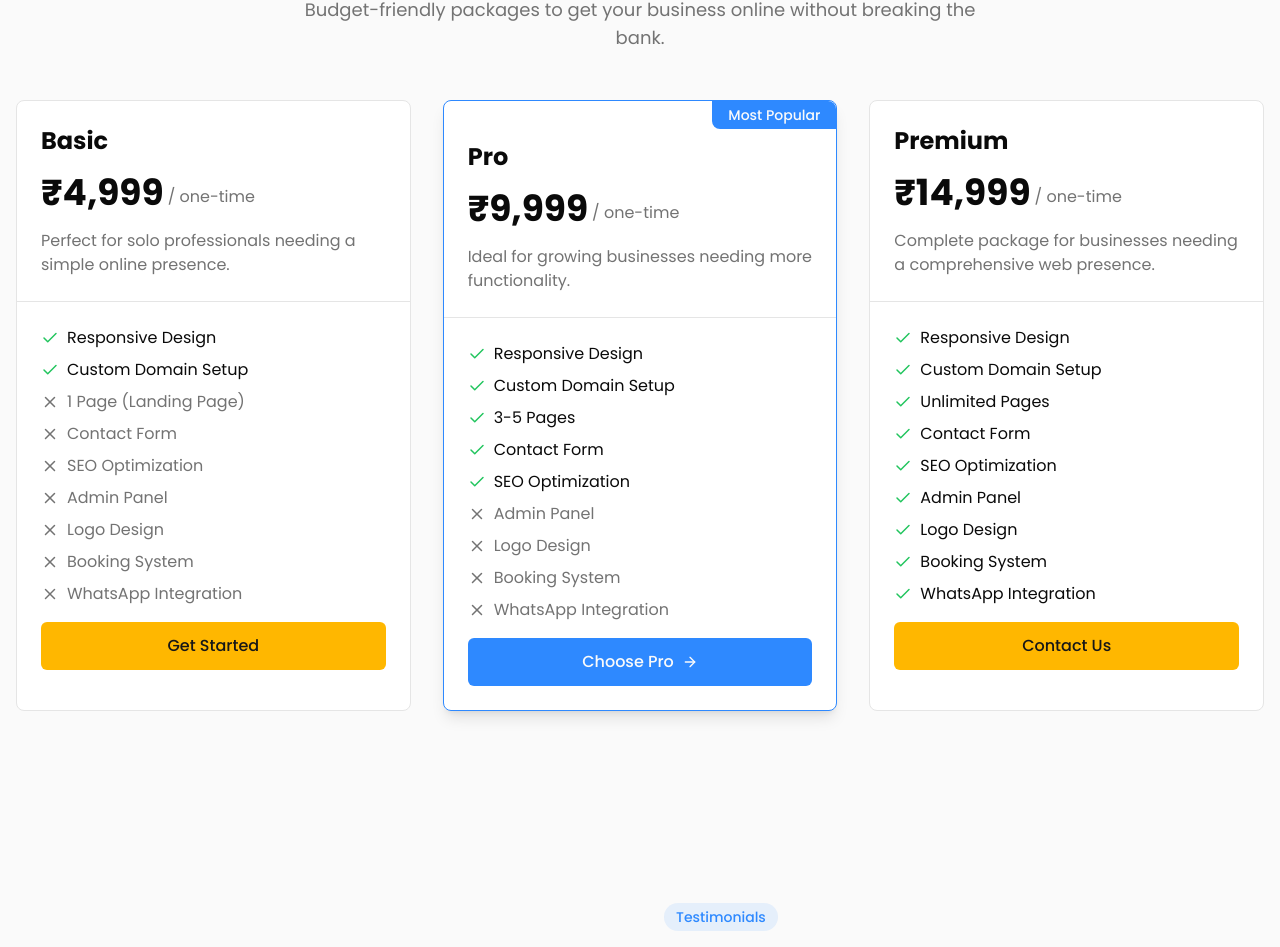
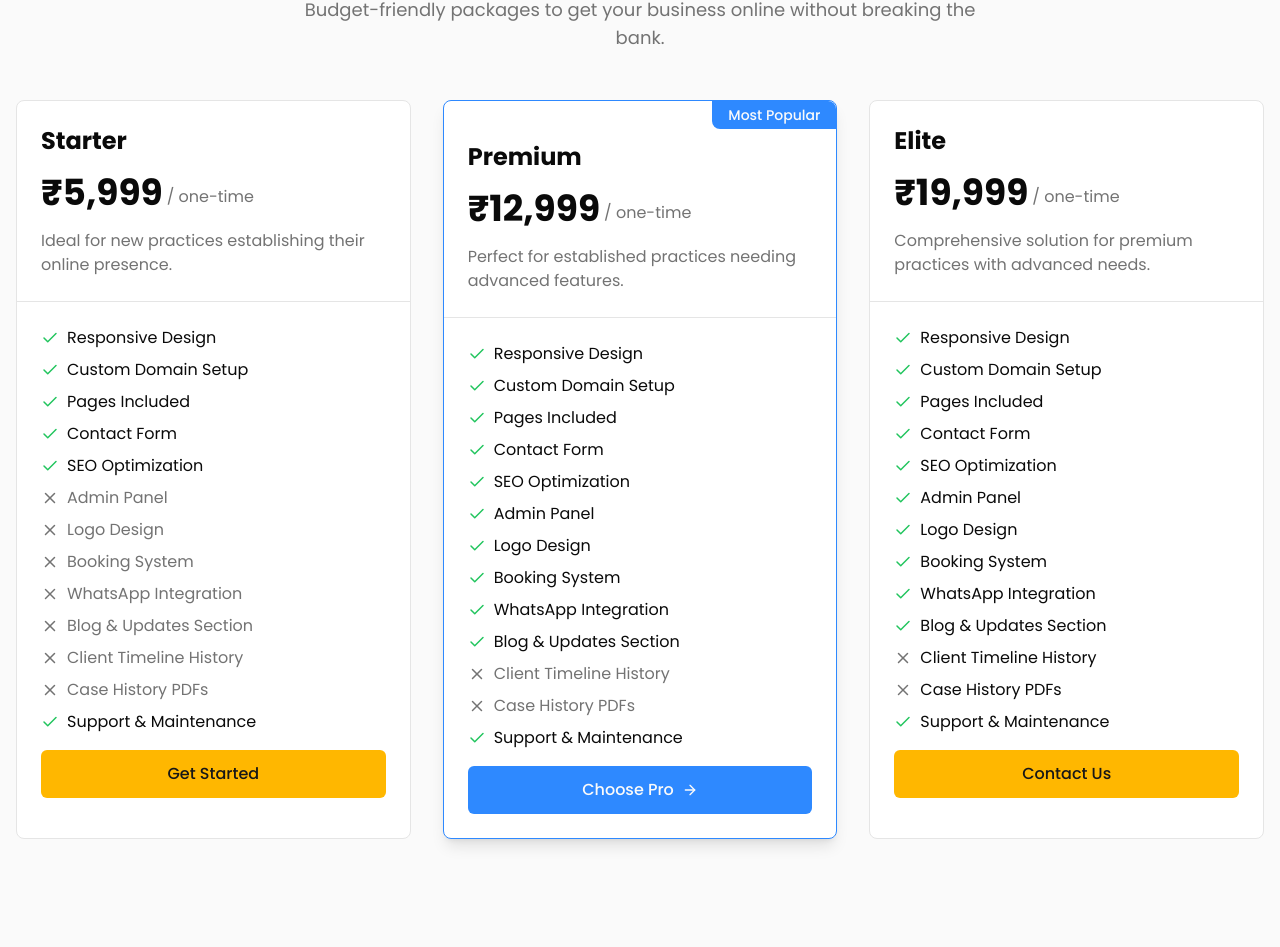
Before and after one commit to sahil-009/siliconBlizz, a Next.js app: page / in a window 1280 px wide. Shown: the part 2495-3442 px from the top of the page. Built offline with nearby package versions, Linux system fonts and the light colour scheme; no server answers.

Commit message:
Update PricingSection.tsx

```diff
--- a/components/sections/PricingSection.tsx
+++ b/components/sections/PricingSection.tsx
@@ -6,23 +6,27 @@ import { motion } from "framer-motion";
 import { Check, X, ArrowRight } from "lucide-react";
 import { fadeIn } from "@/lib/animations";
 
-interface PricingFeature {
+type PricingFeature = {
   title: string;
-  basic: boolean;
-  pro: boolean;
-  premium: boolean;
-}
+  starter: boolean | string;
+  premium: boolean | string;
+  elite: boolean | string;
+};
 
 const features: PricingFeature[] = [
-  { title: "Responsive Design", basic: true, pro: true, premium: true },
-  { title: "Custom Domain Setup", basic: true, pro: true, premium: true },
-  { title: "Number of Pages", basic: false, pro: true, premium: true },
-  { title: "Contact Form", basic: false, pro: true, premium: true },
-  { title: "SEO Optimization", basic: false, pro: true, premium: true },
-  { title: "Admin Panel", basic: false, pro: false, premium: true },
-  { title: "Logo Design", basic: false, pro: false, premium: true },
-  { title: "Booking System", basic: false, pro: false, premium: true },
-  { title: "WhatsApp Integration", basic: false, pro: false, premium: true },
+  { title: "Responsive Design", starter: true, premium: true, elite: true },
+  { title: "Custom Domain Setup", starter: true, premium: true, elite: true },
+  { title: "Pages Included", starter: "1–3 Pages", premium: "Up to 10 Pages", elite: true },
+  { title: "Contact Form", starter: true, premium: true, elite: true },
+  { title: "SEO Optimization", starter: "Basic", premium: "Standard", elite: true },
+  { title: "Admin Panel", starter: false, premium: true, elite: true },
+  { title: "Logo Design", starter: false, premium: "1 design", elite: true },
+  { title: "Booking System", starter: false, premium: "Basic", elite: true },
+  { title: "WhatsApp Integration", starter: false, premium: "Link Only", elite: true },
+  { title: "Blog & Updates Section", starter: false, premium: "Basic Blog", elite: true },
+  { title: "Client Timeline History", starter: false, premium: false, elite: true },
+  { title: "Case History PDFs", starter: false, premium: false, elite: true },
+  { title: "Support & Maintenance", starter: "15 Days", premium: "30 Days", elite: true },
 ];
 
 export default function PricingSection() {
@@ -80,24 +84,24 @@ export default function PricingSection() {
             className="bg-card rounded-lg border border-border overflow-hidden hover:shadow-md transition-all"
           >
             <div className="p-6 space-y-4">
-              <h3 className="text-2xl font-bold">Basic</h3>
+              <h3 className="text-2xl font-bold">Starter</h3>
               <div className="flex items-end gap-1">
-                <span className="text-4xl font-bold">₹4,999</span>
+                <span className="text-4xl font-bold">₹5,999</span>
                 <span className="text-muted-foreground pb-1">/ one-time</span>
               </div>
-              <p className="text-muted-foreground">Perfect for solo professionals needing a simple online presence.</p>
+              <p className="text-muted-foreground">Ideal for new practices establishing their online presence.</p>
             </div>
 
             <div className="p-6 border-t border-border space-y-4">
               <div className="space-y-2">
                 {features.map((feature, index) => (
                   <div key={index} className="flex items-center">
-                    {feature.basic ? (
+                    {feature.starter ? (
                       <Check size={18} className="text-green-500 mr-2" />
                     ) : (
                       <X size={18} className="text-muted-foreground mr-2" />
                     )}
-                    <span className={feature.basic ? "" : "text-muted-foreground"}>
+                    <span className={feature.starter ? "" : "text-muted-foreground"}>
                       {feature.title === "Number of Pages" ? "1 Page (Landing Page)" : feature.title}
                     </span>
                   </div>
@@ -128,24 +132,24 @@ export default function PricingSection() {
             </div>
 
             <div className="p-6 space-y-4 pt-10">
-              <h3 className="text-2xl font-bold">Pro</h3>
+              <h3 className="text-2xl font-bold">Premium</h3>
               <div className="flex items-end gap-1">
-                <span className="text-4xl font-bold">₹9,999</span>
+                <span className="text-4xl font-bold">₹12,999</span>
                 <span className="text-muted-foreground pb-1">/ one-time</span>
               </div>
-              <p className="text-muted-foreground">Ideal for growing businesses needing more functionality.</p>
+              <p className="text-muted-foreground">Perfect for established practices needing advanced features.</p>
             </div>
 
             <div className="p-6 border-t border-border space-y-4">
               <div className="space-y-2">
                 {features.map((feature, index) => (
                   <div key={index} className="flex items-center">
-                    {feature.pro ? (
+                    {feature.premium ? (
                       <Check size={18} className="text-green-500 mr-2" />
                     ) : (
                       <X size={18} className="text-muted-foreground mr-2" />
                     )}
-                    <span className={feature.pro ? "" : "text-muted-foreground"}>
+                    <span className={feature.premium ? "" : "text-muted-foreground"}>
                       {feature.title === "Number of Pages" ? "3-5 Pages" : feature.title}
                     </span>
                   </div>
@@ -171,12 +175,12 @@ export default function PricingSection() {
             className="bg-card rounded-lg border border-border overflow-hidden hover:shadow-md transition-all"
           >
             <div className="p-6 space-y-4">
-              <h3 className="text-2xl font-bold">Premium</h3>
+              <h3 className="text-2xl font-bold">Elite</h3>
               <div className="flex items-end gap-1">
-                <span className="text-4xl font-bold">₹14,999</span>
+                <span className="text-4xl font-bold">₹19,999</span>
                 <span className="text-muted-foreground pb-1">/ one-time</span>
               </div>
-              <p className="text-muted-foreground">Complete package for businesses needing a comprehensive web presence.</p>
+              <p className="text-muted-foreground">Comprehensive solution for premium practices with advanced needs.</p>
             </div>
 
             <div className="p-6 border-t border-border space-y-4">
```
